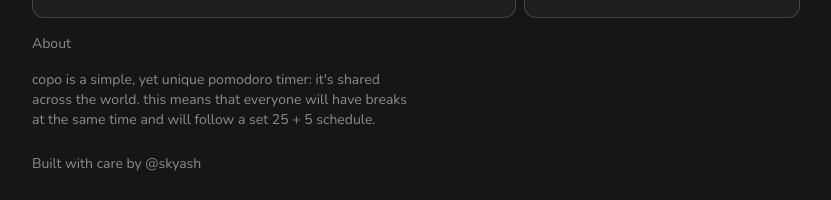
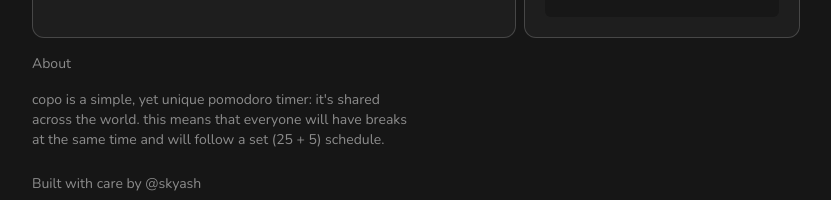
Before and after one commit to cristicretu/copo, a Next.js app: page / in a window 1280 px wide. Shown: the part 526-726 px from the top of the page, without its empty margins (224-1055 px from the left). Built offline with nearby package versions, Linux system fonts and the light colour scheme; no server answers; what @scaleway/random-name would draw is missing.

Commit message:
build fix

```diff
--- a/app/page.tsx
+++ b/app/page.tsx
@@ -35,7 +35,7 @@ export default function Home() {
           <b className="opacity-100 mx-2">17:23</b>
           <span className="opacity-50">until another break...</span>
         </div>
-        <div className="w-full h-[45vh] flex justify-between my-2">
+        <div className="w-full h-[50vh] flex justify-between my-2">
           <div className="w-[63%] p-3 glass">
             <iframe
               className="w-full aspect-video self-stretch"
@@ -84,9 +84,9 @@ export default function Home() {
         <div className="opacity-50 w-2/4 text-sm my-4">
           <span>About</span>
           <p className="mb-6 mt-4">
-            copo is a simple, yet unique pomodoro timer: it's shared across the
-            world. this means that everyone will have breaks at the same time
-            and will follow a set 25 + 5 schedule.
+            copo is a simple, yet unique pomodoro timer: it&apos;s shared across
+            the world. this means that everyone will have breaks at the same
+            time and will follow a set (25 + 5) schedule.
           </p>
           <span>Built with care by @skyash</span>
         </div>
```
